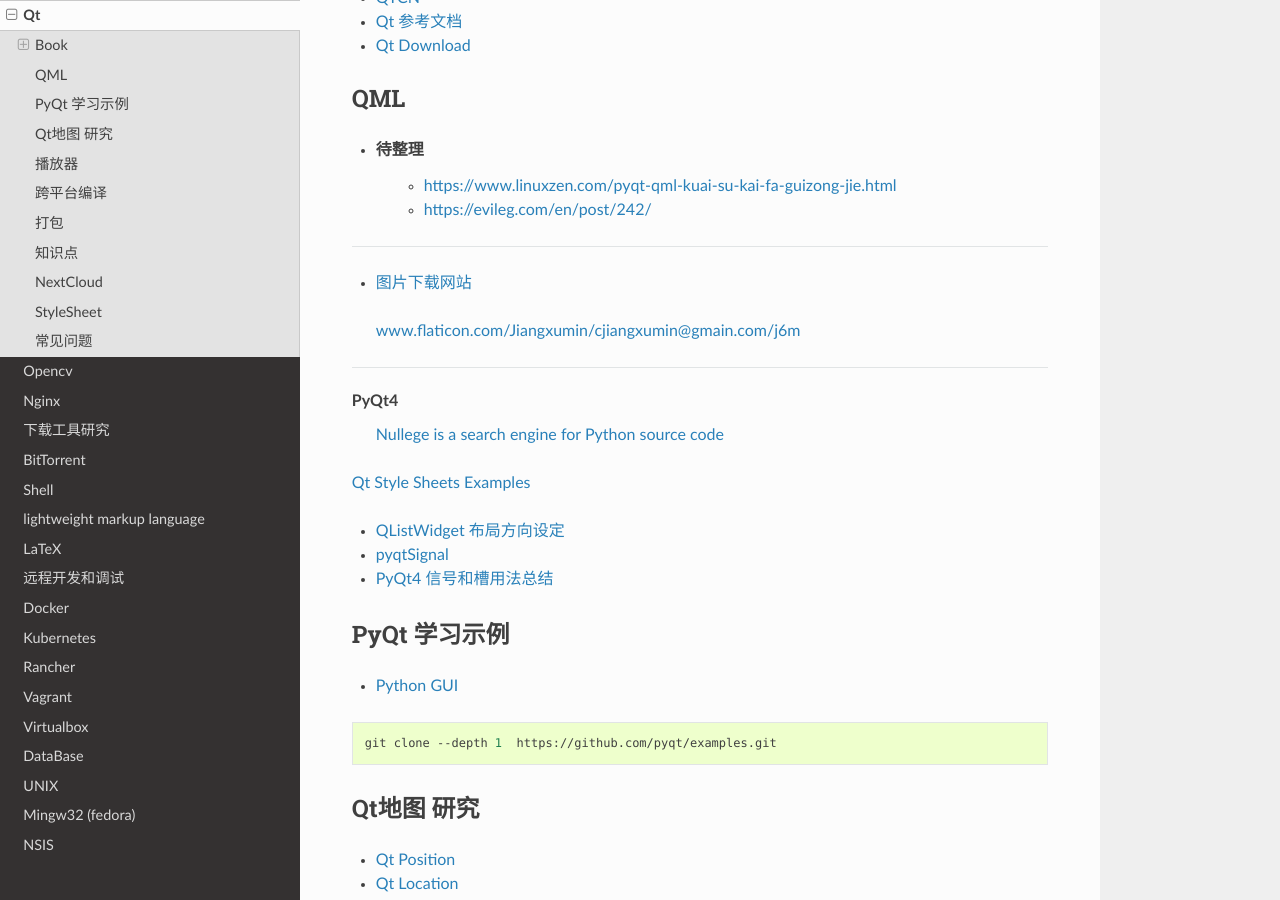
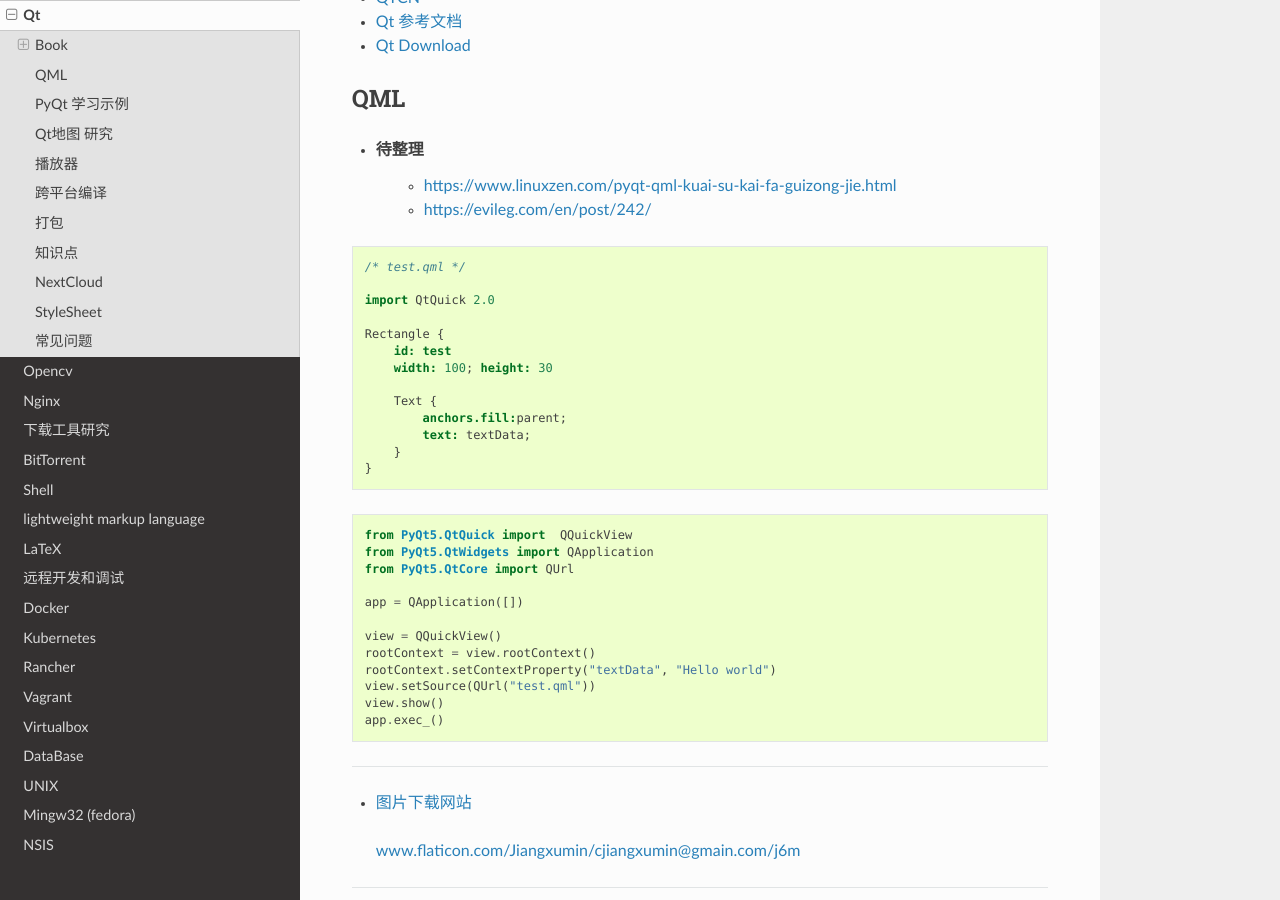
Before and after one commit to my-rds-store/my_space, a Sphinx documentation site: the page built from source/qt/index.rst, in a window 1280 px wide and 900 px high, scrolled down 477 px. Built offline with Sphinx 7.4.7 and the Read the Docs theme 2.0.0, drawn with Linux system fonts in a browser that asks for light colours.

Commit message:
update ...

```diff
--- a/source/qt/index.rst
+++ b/source/qt/index.rst
@@ -29,6 +29,42 @@
 *  待整理
     * https://www.linuxzen.com/pyqt-qml-kuai-su-kai-fa-guizong-jie.html
     * https://evileg.com/en/post/242/
+
+
+.. code-block:: qml
+
+    /* test.qml */
+
+    import QtQuick 2.0
+
+    Rectangle {
+        id: test
+        width: 100; height: 30
+
+        Text {
+            anchors.fill:parent;
+            text: textData;
+        }
+    }
+
+
+
+.. code-block:: python
+
+    from PyQt5.QtQuick import  QQuickView
+    from PyQt5.QtWidgets import QApplication
+    from PyQt5.QtCore import QUrl
+
+    app = QApplication([])
+
+    view = QQuickView()
+    rootContext = view.rootContext()
+    rootContext.setContextProperty("textData", "Hello world")
+    view.setSource(QUrl("test.qml"))
+    view.show()
+    app.exec_()
+
+
 
 --------
 
```
Also changed, not shown: source/autoware/index.rst (+12 -0 lines).
